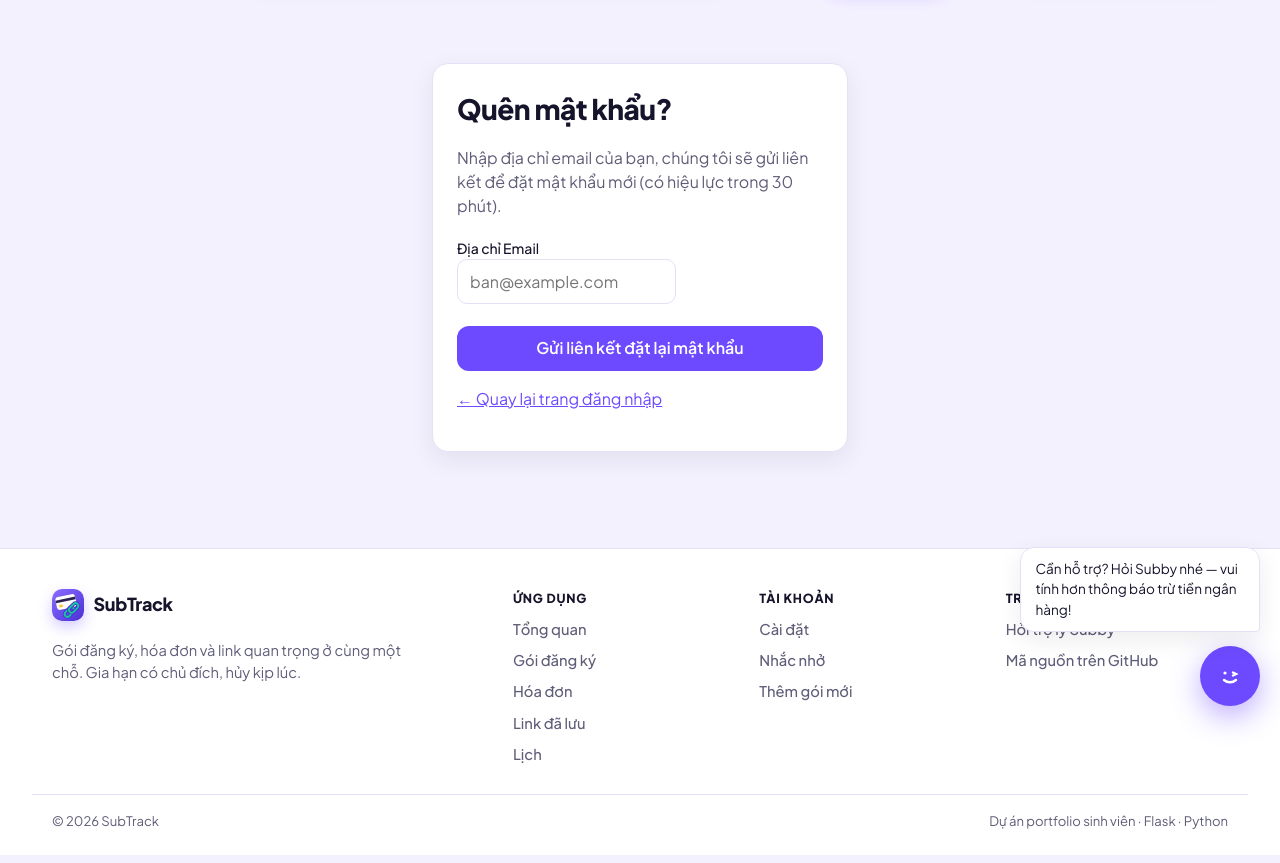
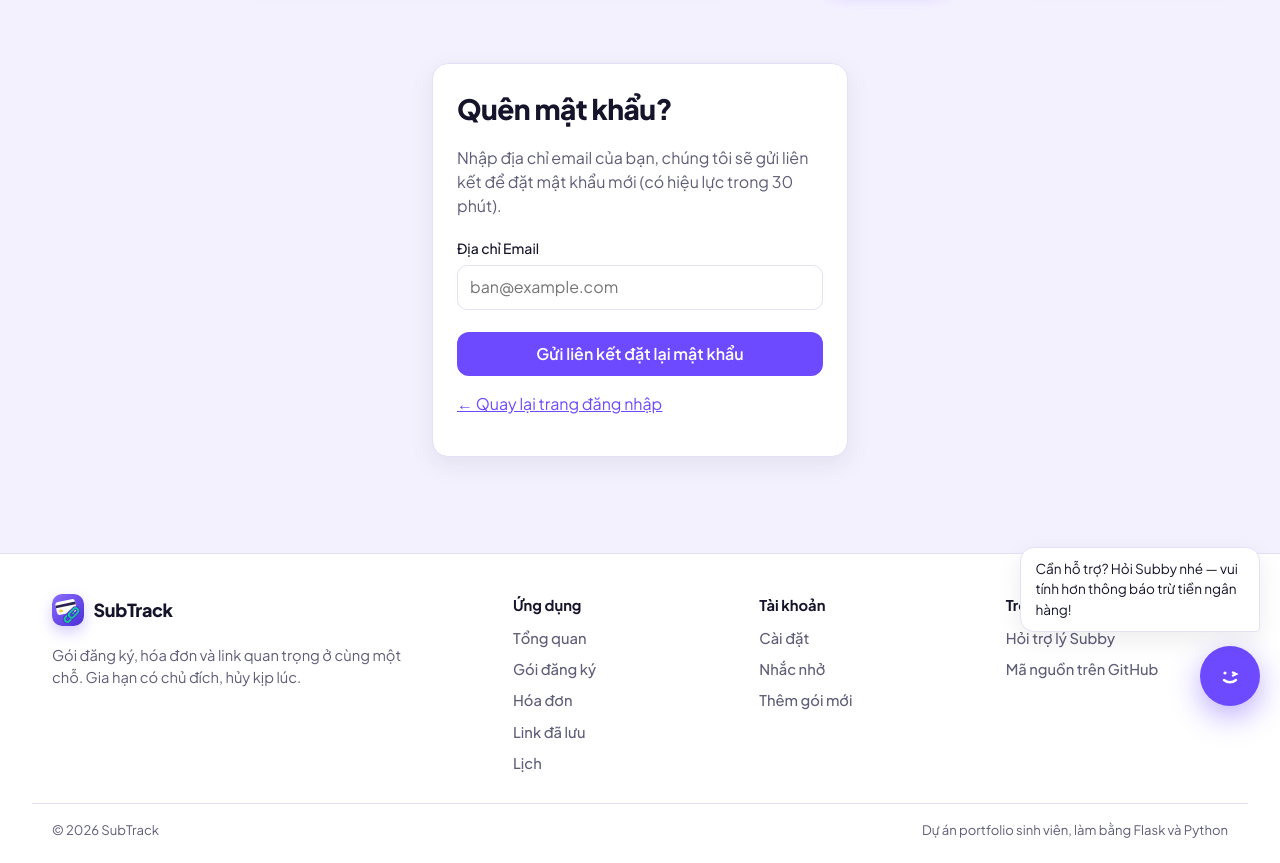
Before and after one commit to thomasforstudy-dev/subtrack-subscription-website, a Flask app: page /forgot-password in a window 1280 px wide. Shown: the part 74-937 px from the top of the page. Run offline with Flask 3, Linux system fonts and the light colour scheme; a user stored in the database is signed in; parts of the project's set-up code (start-up, migrations or seed data) failed here and were passed over; some libraries are stand-ins or nearby versions.

Commit message:
Fix half-old UI after updates, broken form widths; calmer motion
The owner saw the whole UI broken after the app shell went live. Cause:
Cloudflare tells browsers to keep /static/ files for 4 hours, so they used
the old style.css with the new pages.

- app/__init__.py: url_defaults adds ?v=<file mtime> to every static link,
  so each update is a new address and is downloaded at once.
- .field-group inputs/selects/textareas were the browser's default ~150 px
  wide (login, add plan, add bill): now they fill their column; the
  password box sits beside its Show button.
- Phone header for visitors no longer wraps ("Dang / nhap").
- Subby's "need help?" bubble: first page of a visit only, never on
  phones (it covered the page); smaller Subby button on phones.
- Motion (frontend-design skill: one signature move, the rest answers the
  user): no fade-in on every page; the dark menu pill and the phone tab
  dot glide to the new page on navigation (cross-document View
  Transitions, off for reduced motion, other browsers unchanged); hover
  shows a soft lilac pill.
- Footer labels in sentence case, no middle-dot strings.
- tests/test_shell.py: static links carry ?v=. 383 passed.

Co-Authored-By: Claude Opus 5.5 <noreply@anthropic.com>

```diff
--- a/app/__init__.py
+++ b/app/__init__.py
@@ -112,6 +112,21 @@ def create_app() -> Flask:
     app.register_blueprint(bills_bp)
     app.cli.add_command(send_reminders_command)
 
+    @app.url_defaults
+    def version_static_files(endpoint, values):
+        """Add ?v=<time the file last changed> to every /static/ link.
+
+        Cloudflare tells browsers to keep CSS/JS for 4 hours. Without this, after
+        an update a browser shows the new pages with the old style.css, and the
+        layout falls apart. A new number = a new address = a fresh download.
+        """
+        if endpoint != "static" or "filename" not in values:
+            return
+        try:
+            values["v"] = int((Path(app.static_folder) / values["filename"]).stat().st_mtime)
+        except OSError:
+            pass  # a missing file just gets no number (and a 404, as before)
+
     @app.errorhandler(413)
     def too_big(error):
         if request.path == "/bills/upload":
--- a/app/static/nav.js
+++ b/app/static/nav.js
@@ -1,58 +1,41 @@
 // Header and menu behaviour. Everything still works without this file:
-// it only adds the animations and small conveniences.
+// it only adds the hover highlight and small conveniences.
+// (Moving the dark pill between pages is done by the browser: see
+// "Page changes" in style.css.)
 (function () {
     "use strict";
 
-    // 1. The highlight that slides under the menu link you point at,
-    //    and goes back to the current page's link when the mouse leaves.
-    function initSlidingHighlight() {
+    // 1. A soft lilac pill slides behind the menu link you point at.
+    //    The current page already has its own dark pill, so it gets none.
+    function initHoverHighlight() {
         var nav = document.querySelector("[data-nav-pills]");
         var marker = document.querySelector("[data-nav-indicator]");
         if (!nav || !marker) return;
-        var current = nav.querySelector(".nav-pill.is-active");
-        // Without JavaScript the current link is simply painted dark (CSS);
-        // "js-nav" hands that job to the sliding highlight instead.
-        nav.classList.add("js-nav");
 
-        function moveTo(link) {
-            if (!link) {
+        function show(link) {
+            if (!link || link.classList.contains("is-active")) {
                 marker.style.opacity = "0";
                 return;
             }
-            marker.style.opacity = "1";
+            var hidden = marker.style.opacity !== "1";
+            if (hidden) marker.classList.add("no-anim"); // appear in place, don't fly in
             marker.style.width = link.offsetWidth + "px";
             marker.style.transform = "translateX(" + link.offsetLeft + "px)";
-            nav.querySelectorAll(".nav-pill").forEach(function (pill) {
-                pill.classList.toggle("is-lit", pill === link);
-            });
+            if (hidden) {
+                marker.getBoundingClientRect(); // apply the jump before animating again
+                marker.classList.remove("no-anim");
+            }
+            marker.style.opacity = "1";
         }
 
-        // First placement without animation, so it doesn't fly in on every page load.
-        marker.classList.add("no-anim");
-        moveTo(current);
-        marker.getBoundingClientRect(); // apply the position before turning animation back on
-        marker.classList.remove("no-anim");
-
         nav.querySelectorAll(".nav-pill").forEach(function (pill) {
-            pill.addEventListener("mouseenter", function () { moveTo(pill); });
-            pill.addEventListener("focus", function () { moveTo(pill); });
+            pill.addEventListener("mouseenter", function () { show(pill); });
+            pill.addEventListener("focus", function () { show(pill); });
         });
-        nav.addEventListener("mouseleave", function () { moveTo(current); });
+        nav.addEventListener("mouseleave", function () { show(null); });
         nav.addEventListener("focusout", function (event) {
-            if (!nav.contains(event.relatedTarget)) moveTo(current);
+            if (!nav.contains(event.relatedTarget)) show(null);
         });
-        // Fonts loading late, resizing and switching VI/EN all change the link
-        // widths: measure again then.
-        window.addEventListener("resize", function () { moveTo(current); });
-        var langButton = document.querySelector("[data-lang-toggle]");
-        if (langButton) {
-            langButton.addEventListener("click", function () {
-                window.requestAnimationFrame(function () { moveTo(current); });
-            });
-        }
-        if (document.fonts && document.fonts.ready) {
-            document.fonts.ready.then(function () { moveTo(current); });
-        }
     }
 
     // 2. A soft shadow under the header once the page is scrolled.
@@ -91,10 +74,28 @@
         });
     }
 
+    // 5. Subby's "need help?" bubble pops up on the first page of a visit only,
+    //    not on every page you open. (Private windows may block storage: then
+    //    it simply shows as before.)
+    function initSubbyTeaserOnce() {
+        var teaser = document.querySelector("[data-teaser]");
+        if (!teaser) return;
+        try {
+            if (sessionStorage.getItem("subtrack_teased")) {
+                teaser.hidden = true;
+            } else {
+                sessionStorage.setItem("subtrack_teased", "1");
+            }
+        } catch (e) {
+            /* storage blocked: keep the default */
+        }
+    }
+
     document.addEventListener("DOMContentLoaded", function () {
-        initSlidingHighlight();
+        initHoverHighlight();
         initScrollShadow();
         initUserMenu();
         initSubbyLinks();
+        initSubbyTeaserOnce();
     });
 })();
--- a/app/static/style.css
+++ b/app/static/style.css
@@ -3839,6 +3828,12 @@ main {
   color: var(--text);
   font-weight: 600;
   text-decoration: none;
+}
+
+/* Header words never break onto two lines ("Đăng / nhập"). */
+.top-actions > *,
+.shell-brand-text {
+  white-space: nowrap;
 }
 
 .top-login:hover {
@@ -3984,15 +3979,72 @@ main {
   display: none;
 }
 
-/* Pages fade up gently when they open (not the landing page, it has its own story). */
-body:not(.landing) main {
-  animation: page-in 0.45s ease both;
-}
-
-@keyframes page-in {
-  from {
-    opacity: 0;
-    transform: translateY(8px);
+/* ---------- Page changes ----------
+   Browsers that support it (Chrome, Edge, Safari) blend one page into the
+   next. The header and tab bar have their own names so they stay still, and
+   the dark menu pill / the tab dot glide to where you clicked. Other
+   browsers just change page as before. Off for "reduce motion". */
+@media (prefers-reduced-motion: no-preference) {
+  @view-transition {
+    navigation: auto;
+  }
+}
+
+.topbar {
+  view-transition-name: topbar;
+}
+
+.tabbar {
+  view-transition-name: tabbar;
+}
+
+::view-transition-group(nav-current),
+::view-transition-group(tab-dot) {
+  animation-duration: 0.45s;
+  animation-timing-function: cubic-bezier(0.34, 1.3, 0.64, 1);
+}
+
+::view-transition-old(root),
+::view-transition-new(root) {
+  animation-duration: 0.2s;
+}
+
+/* ---------- Form fields fill their column ----------
+   Pages built with <div class="field-group"> (label + input side by side in
+   the HTML) had inputs at the browser's default ~150 px width. */
+.field-group {
+  display: grid;
+  gap: 0.35rem;
+  align-content: start;
+  min-width: 0;
+}
+
+.field-group > input:not([type="checkbox"]):not([type="radio"]):not([type="file"]),
+.field-group > select,
+.field-group > textarea {
+  width: 100%;
+  min-width: 0;
+}
+
+.password-wrap {
+  display: flex;
+  gap: 0.5rem;
+}
+
+.password-wrap input {
+  flex: 1;
+  min-width: 0;
+}
+
+/* Subby's "need help?" bubble: once per visit (nav.js), never on phones. */
+@media (max-width: 960px) {
+  .subby-teaser {
+    display: none;
+  }
+
+  .subby-fab {
+    width: 3.1rem;
+    height: 3.1rem;
   }
 }
 
@@ -4042,10 +4094,8 @@ nav.footer-cols {
 .footer-heading {
   margin: 0 0 0.6rem;
   color: var(--text);
-  font-size: 0.78rem;
-  font-weight: 800;
-  letter-spacing: 0.06em;
-  text-transform: uppercase;
+  font-size: 0.92rem;
+  font-weight: 700;
 }
 
 .footer-cols ul {
--- a/app/templates/base.html
+++ b/app/templates/base.html
@@ -154,7 +154,7 @@
         </div>
         <div class="footer-bottom">
           <span>© 2026 SubTrack</span>
-          <span data-vi="Dự án portfolio sinh viên · Flask · Python" data-en="Student portfolio project · Flask · Python">Dự án portfolio sinh viên · Flask · Python</span>
+          <span data-vi="Dự án portfolio sinh viên, làm bằng Flask và Python" data-en="A student portfolio project, built with Flask and Python">Dự án portfolio sinh viên, làm bằng Flask và Python</span>
         </div>
       </footer>
     {% endblock %}
@@ -169,6 +169,7 @@
           {% if target != "calendar" %}
             {% set active = request.path.startswith(prefix) %}
             <a class="tab{% if active %} is-active{% endif %}" href="{{ url_for(endpoint) }}" {% if active %}aria-current="page"{% endif %}>
+              {% if active %}<i class="tab-dot" aria-hidden="true"></i>{% endif %}
               {{ icon(icon_name, 22) }}<span data-vi="{{ vi }}" data-en="{{ en }}">{{ vi }}</span>
             </a>
           {% endif %}
```
Also changed, not shown: other parts of app/static/style.css (+29 -36 lines), DESIGN.md (+9 -2 lines), docs/PROGRESS.md (+1 -0 lines), tests/test_shell.py (+11 -0 lines).
